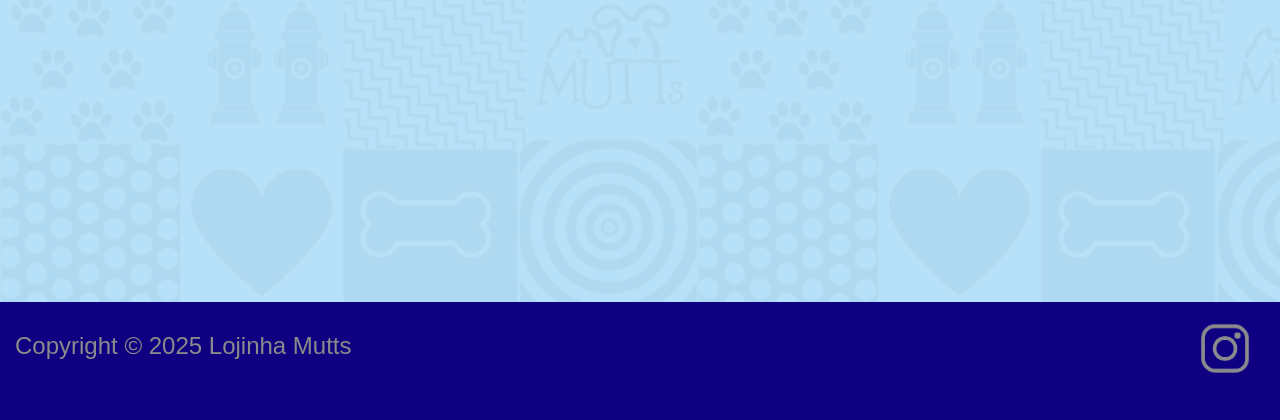
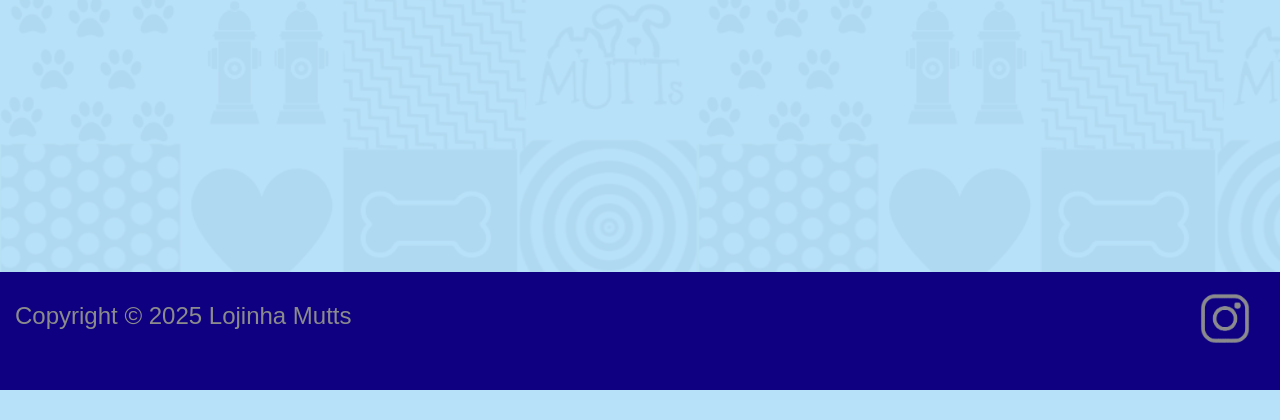
Before and after one commit to Danivalois/lojinhamutts, a Django app: template checkouts/templates/checkout/checkout.html in a window 1280 px wide. Shown: the part 4238-4658 px from the top of the page. After the commit the page ends 4628 px from the top, so only its background shows below. Run offline with Django 5.2, Linux system fonts and the light colour scheme; the template is opened without the code that fills it: values that come from a table or form of the project are taken from there, others are empty.

Commit message:
Final adjustments

```diff
--- a/assets/styles.css
+++ b/assets/styles.css
@@ -72,7 +72,7 @@ footer {
     display: flex;
     width: 100%;
     gap: 0px;
-    margin-top: 310px;
+    margin-top: 280px;
     background: #0e0080;
     padding: 0px 0px 0px 0px;
     box-sizing: border-box; /* Include padding in width */
```
